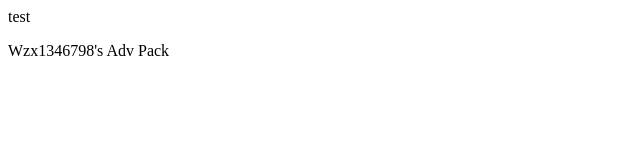
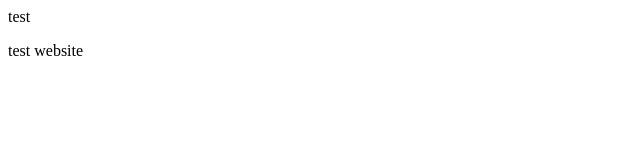
Before and after one commit to wzx1346798/wzx1346798.github.io, a plain HTML site: page index.html in a window 1280 px wide. Shown: the full height of the page, 0-640 px from the left. Drawn offline with Linux system fonts and the light colour scheme.

Commit message:
Update index.html

```diff
--- a/index.html
+++ b/index.html
@@ -1,3 +1,3 @@
 <p>test</p>
-<p>Wzx1346798's Adv Pack</p>
-<title>Wzx1346798's Adv Pack Test</title>
+<p>test website</p>
+<title>Test website</title>
```
